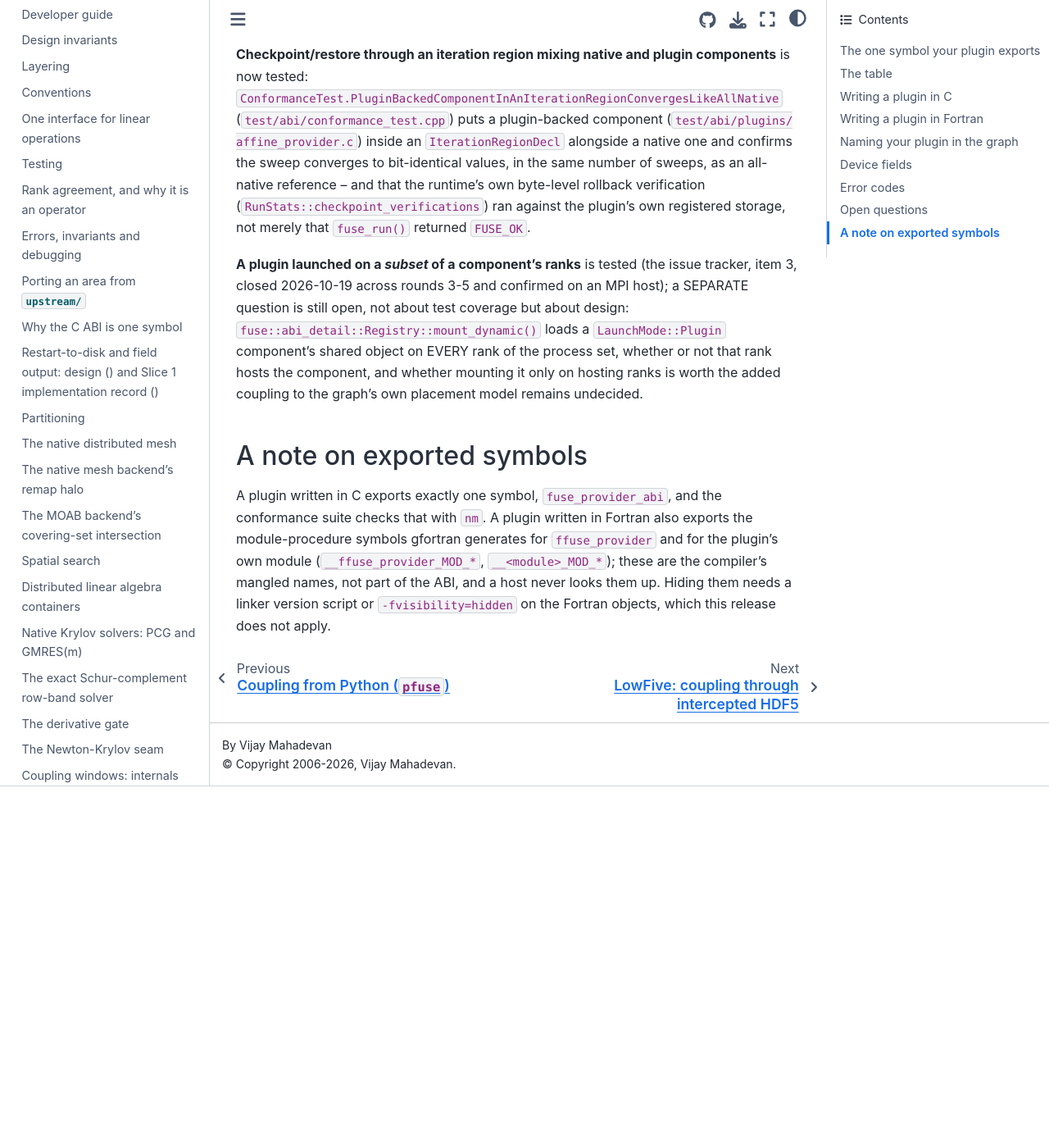
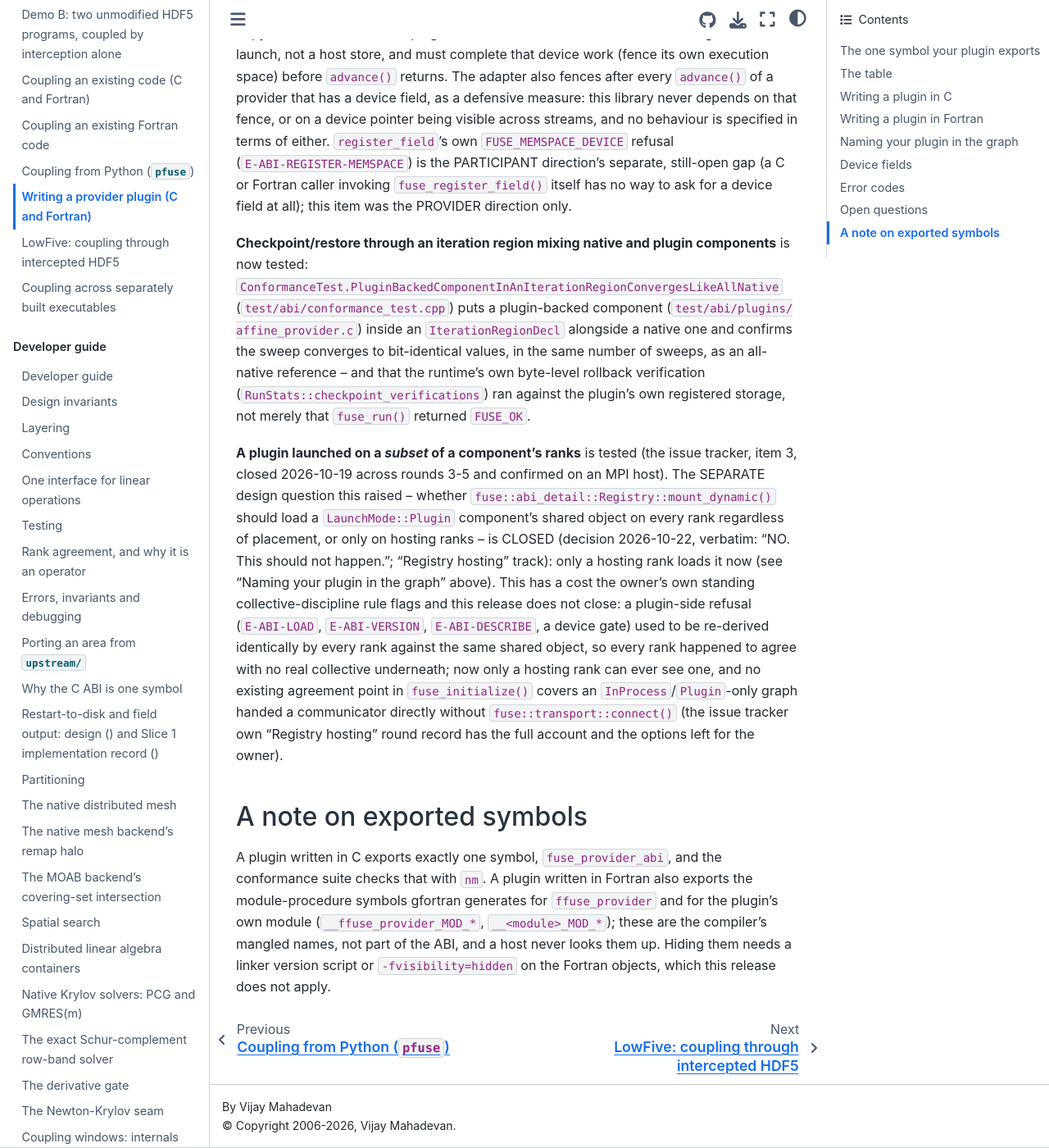
Before and after one commit to vijaysm/fuse, a Sphinx documentation site: the page built from docs/user/providers.md, in a window 1280 px wide and 1400 px high, scrolled down 7971 px. Shown: the whole window at 82% size. Built offline with Sphinx 7.4.7 and the Sphinx Book theme 1.1.4, drawn with Linux system fonts in a browser that asks for light colours; pages that are not in the unit, such as notebooks, are missing from menus; before the commit the page ends 8930 px from its top, so only the background shows below that; some of the changed text lies outside the part shown.

Commit message:
Assert the plugin non-loading under MPI; document the open questions
The MPI subset test now asserts that a non-hosting rank never loads the
plugin. The provider docs describe hosting-only loading and list what
stays open: the rank-local refusal (its error is visible only on hosting
ranks) and the device-resident field on a rank subset, which is untested.
The MPI row is built but not yet run on the host.

```diff
--- a/docs/user/providers.md
+++ b/docs/user/providers.md
@@ -214,6 +214,15 @@
 `E-ABI-LOAD`, `E-ABI-VERSION`, `E-ABI-DESCRIBE` respectively) — never silently skipped or
 substituted.
 
+Only a rank that is a member of the component's own `ranks` actually loads the shared object
+(`dlopen()`/`dlsym()`/`fuse_provider_abi()`) and calls into it at all; a non-hosting rank of a
+multi-rank base communicator never touches it, and
+still registers every field that component declares, as an empty view, so field ordering and the
+runtime's own rank agreement are unaffected by which ranks actually host the plugin. A refusal from
+the plugin itself (`E-ABI-LOAD`, `E-ABI-VERSION`, `E-ABI-DESCRIBE`, or a device gate) is therefore
+now visible only on a hosting rank -- see "Open questions" below for the collective-agreement
+consequence this has, which this release does not close.
+
 ## Device fields
 
 `fuse_field_spec`'s `memspace` entry (`FUSE_MEMSPACE_HOST` or `FUSE_MEMSPACE_DEVICE`, the same enum
@@ -294,11 +303,18 @@
 against the plugin's own registered storage, not merely that `fuse_run()` returned `FUSE_OK`.
 
 **A plugin launched on a *subset* of a component's ranks** is tested (the issue tracker, item 3,
-closed 2026-10-19 across rounds 3-5 and confirmed on an MPI host); a SEPARATE question is still
-open, not about test coverage but about design: `fuse::abi_detail::Registry::mount_dynamic()` loads
-a `LaunchMode::Plugin` component's shared object on EVERY rank of the process set, whether or not
-that rank hosts the component, and whether mounting it only on hosting ranks is worth the added
-coupling to the graph's own placement model remains undecided.
+closed 2026-10-19 across rounds 3-5 and confirmed on an MPI host). The SEPARATE design question this
+raised -- whether `fuse::abi_detail::Registry::mount_dynamic()` should load a `LaunchMode::Plugin`
+component's shared object on every rank regardless of placement, or only on hosting ranks -- is
+CLOSED (decision 2026-10-22, verbatim: "NO. This should not happen."; "Registry hosting"
+track): only a hosting rank loads it now (see "Naming your plugin in the graph" above). This has a
+cost the owner's own standing collective-discipline rule flags and this release does not close: a
+plugin-side refusal (`E-ABI-LOAD`, `E-ABI-VERSION`, `E-ABI-DESCRIBE`, a device gate) used to be
+re-derived identically by every rank against the same shared object, so every rank happened to agree
+with no real collective underneath; now only a hosting rank can ever see one, and no existing
+agreement point in `fuse_initialize()` covers an `InProcess`/`Plugin`-only graph handed a
+communicator directly without `fuse::transport::connect()` (the issue tracker own "Registry
+hosting" round record has the full account and the options left for the owner).
 
 ## A note on exported symbols
 
```
Also changed, not shown: 1 other file.
